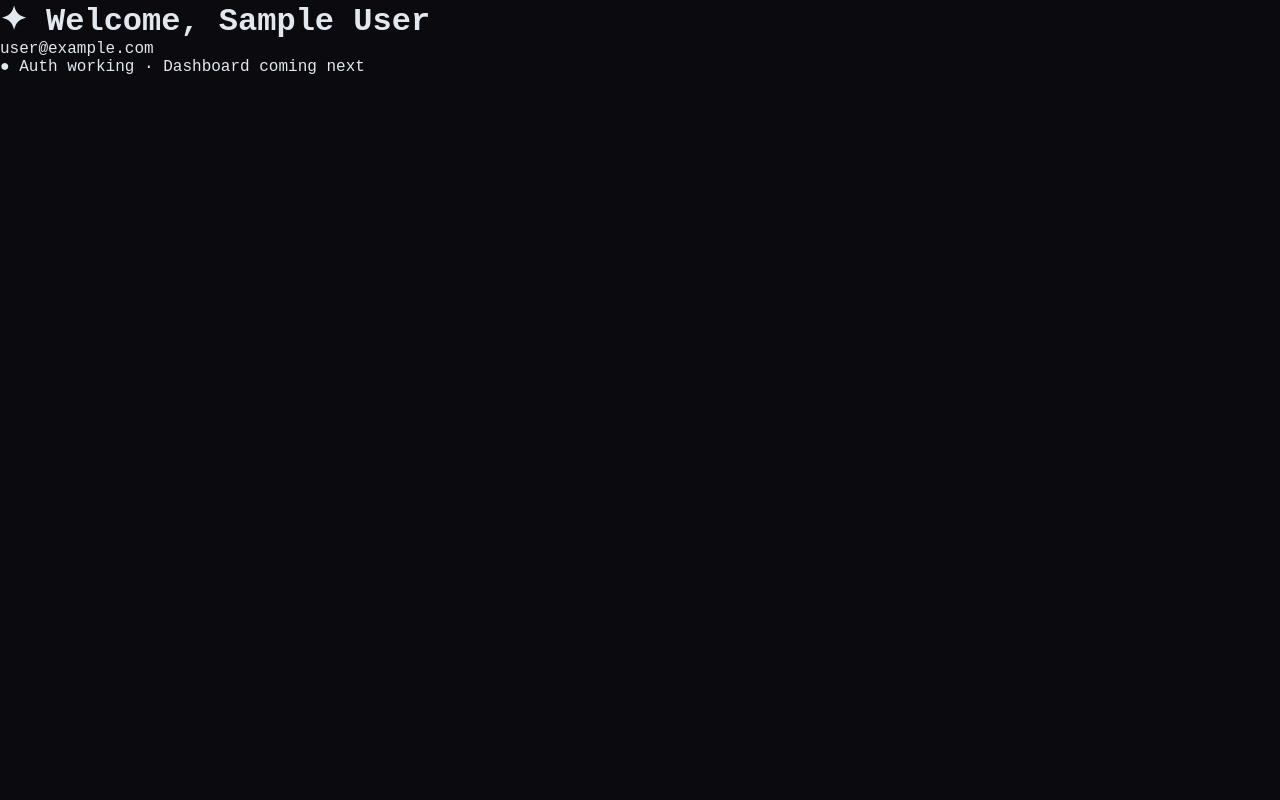
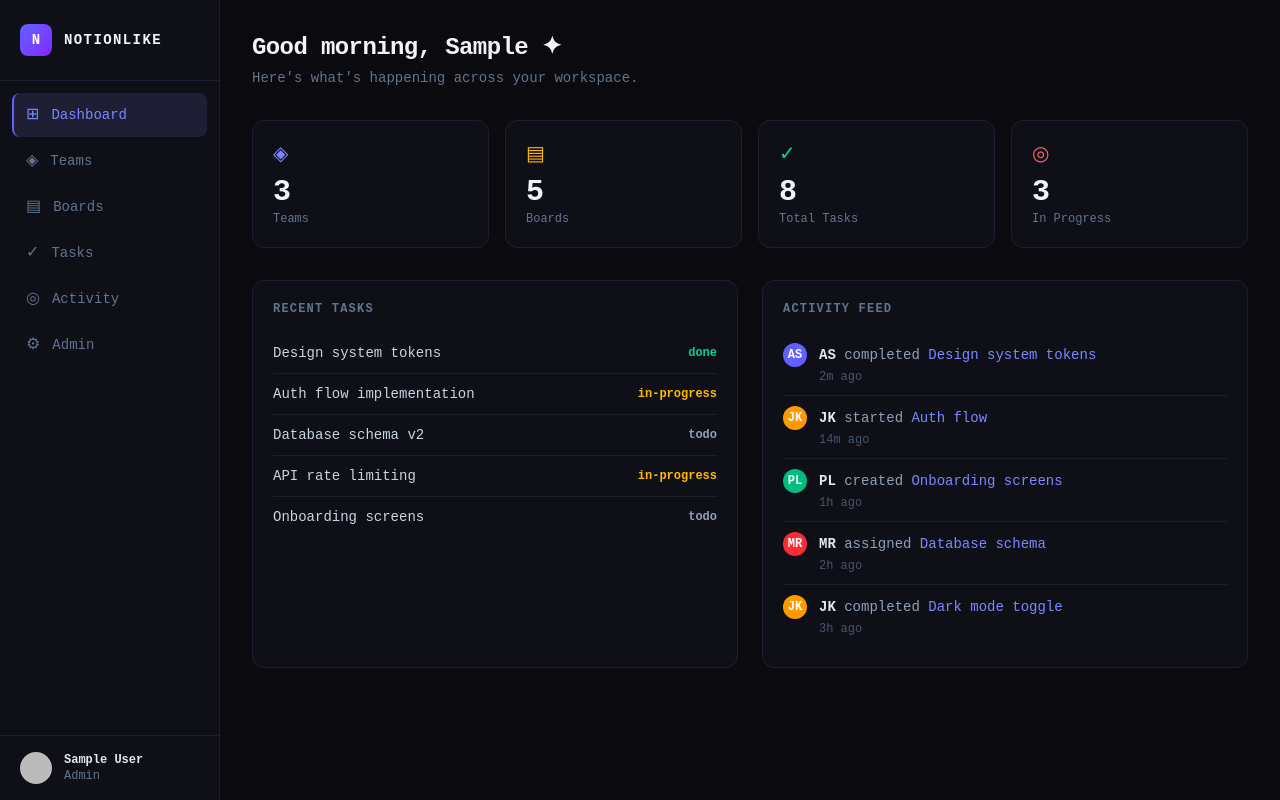
Before and after one commit to aleemm625/saas_dashboard_project, a Next.js app: page /dashboard in a window 1280 px wide. Built offline with nearby package versions, Linux system fonts and the light colour scheme; no server answers; sample sign-in values are in the browser's storage.

Commit message:
feat: dashboard layout + sidebar + dashboard page

```diff
--- /dev/null
+++ b/src/app/dashboard/layout.tsx
@@ -0,0 +1,24 @@
+import { auth } from "@/auth";
+import { redirect } from "next/navigation";
+import Sidebar from "@/components/Sidebar";
+
+type Props = {
+  children: React.ReactNode;
+};
+
+export default async function DashboardLayout({ children }: Props) {
+  const session = await auth();
+
+  if (!session) {
+    redirect("/login");
+  }
+
+  return (
+    <div className="flex h-screen bg-[#0a0a0f] overflow-hidden">
+      <Sidebar user={session.user} />
+      <main className="flex-1 overflow-auto">
+        {children}
+      </main>
+    </div>
+  );
+}
--- a/src/app/dashboard/page.tsx
+++ b/src/app/dashboard/page.tsx
@@ -1,21 +1,93 @@
 import { auth } from "@/auth";
-import { redirect } from "next/navigation";
 
 export default async function DashboardPage() {
   const session = await auth();
 
-  if (!session) redirect("/login");
+  return (
+    <div className="p-8">
+      {/* Header */}
+      <div className="mb-8">
+        <h1 className="text-2xl font-black text-slate-100 tracking-tight">
+          Good morning, {session?.user?.name?.split(" ")[0]} ✦
+        </h1>
+        <p className="text-sm text-slate-500 mt-1">
+          Here's what's happening across your workspace.
+        </p>
+      </div>
 
-  return (
-    <div className="min-h-screen bg-[#0a0a0f] flex items-center justify-center font-mono">
-      <div className="text-center">
-        <h1 className="text-2xl font-black text-slate-100 mb-2">
-          ✦ Welcome, {session.user?.name}
-        </h1>
-        <p className="text-slate-500 text-sm">{session.user?.email}</p>
-        <p className="text-emerald-400 text-xs mt-4">
-          ● Auth working · Dashboard coming next
-        </p>
+      {/* Stats */}
+      <div className="grid grid-cols-4 gap-4 mb-8">
+        {[
+          { label: "Teams", value: "3", icon: "◈", color: "text-indigo-400" },
+          { label: "Boards", value: "5", icon: "▤", color: "text-amber-400" },
+          { label: "Total Tasks", value: "8", icon: "✓", color: "text-emerald-400" },
+          { label: "In Progress", value: "3", icon: "◎", color: "text-red-400" },
+        ].map((stat) => (
+          <div
+            key={stat.label}
+            className="bg-[#0f0f18] border border-[#1e1e30] rounded-xl p-5 relative overflow-hidden"
+          >
+            <div className={`text-xl mb-2 ${stat.color}`}>{stat.icon}</div>
+            <div className="text-3xl font-black text-slate-100 leading-none">
+              {stat.value}
+            </div>
+            <div className="text-xs text-slate-500 mt-1">{stat.label}</div>
+          </div>
+        ))}
+      </div>
+
+      <div className="grid grid-cols-2 gap-6">
+        {/* Recent Tasks */}
+        <div className="bg-[#0f0f18] border border-[#1e1e30] rounded-xl p-5">
+          <div className="text-xs font-bold text-slate-500 tracking-widest mb-4">
+            RECENT TASKS
+          </div>
+          {[
+            { title: "Design system tokens", status: "done", color: "text-emerald-400" },
+            { title: "Auth flow implementation", status: "in-progress", color: "text-amber-400" },
+            { title: "Database schema v2", status: "todo", color: "text-slate-400" },
+            { title: "API rate limiting", status: "in-progress", color: "text-amber-400" },
+            { title: "Onboarding screens", status: "todo", color: "text-slate-400" },
+          ].map((task) => (
+            <div
+              key={task.title}
+              className="flex items-center justify-between py-2.5 border-b border-[#1e1e30] last:border-0"
+            >
+              <span className="text-sm text-slate-300">{task.title}</span>
+              <span className={`text-xs font-bold ${task.color}`}>
+                {task.status}
+              </span>
+            </div>
+          ))}
+        </div>
+
+        {/* Activity Feed */}
+        <div className="bg-[#0f0f18] border border-[#1e1e30] rounded-xl p-5">
+          <div className="text-xs font-bold text-slate-500 tracking-widest mb-4">
+            ACTIVITY FEED
+          </div>
+          {[
+            { user: "AS", action: "completed", target: "Design system tokens", time: "2m ago", color: "bg-indigo-500" },
+            { user: "JK", action: "started", target: "Auth flow", time: "14m ago", color: "bg-amber-500" },
+            { user: "PL", action: "created", target: "Onboarding screens", time: "1h ago", color: "bg-emerald-500" },
+            { user: "MR", action: "assigned", target: "Database schema", time: "2h ago", color: "bg-red-500" },
+            { user: "JK", action: "completed", target: "Dark mode toggle", time: "3h ago", color: "bg-amber-500" },
+          ].map((log, i) => (
+            <div key={i} className="flex gap-3 py-2.5 border-b border-[#1e1e30] last:border-0">
+              <div className={`w-6 h-6 rounded-full ${log.color} flex items-center justify-center text-xs font-bold text-white shrink-0`}>
+                {log.user}
+              </div>
+              <div>
+                <span className="text-sm text-slate-400">
+                  <span className="text-slate-200 font-bold">{log.user}</span>{" "}
+                  {log.action}{" "}
+                  <span className="text-indigo-400">{log.target}</span>
+                </span>
+                <div className="text-xs text-slate-600 mt-0.5">{log.time}</div>
+              </div>
+            </div>
+          ))}
+        </div>
       </div>
     </div>
   );
--- a/src/app/globals.css
+++ b/src/app/globals.css
@@ -1,8 +1,4 @@
-* {
-  margin: 0;
-  padding: 0;
-  box-sizing: border-box;
-}
+@import "tailwindcss";
 
 html, body {
   height: 100%;
--- /dev/null
+++ b/src/components/Sidebar.tsx
@@ -0,0 +1,81 @@
+"use client";
+
+import Link from "next/link";
+import { usePathname } from "next/navigation";
+
+const navItems = [
+  { href: "/dashboard", icon: "⊞", label: "Dashboard" },
+  { href: "/dashboard/teams", icon: "◈", label: "Teams" },
+  { href: "/dashboard/boards", icon: "▤", label: "Boards" },
+  { href: "/dashboard/tasks", icon: "✓", label: "Tasks" },
+  { href: "/dashboard/activity", icon: "◎", label: "Activity" },
+  { href: "/dashboard/admin", icon: "⚙", label: "Admin" },
+];
+
+type User = {
+  name?: string | null;
+  email?: string | null;
+  image?: string | null;
+};
+
+export default function Sidebar({ user }: { user?: User }) {
+  const pathname = usePathname();
+
+  return (
+    <div className="w-[220px] bg-[#0f0f18] border-r border-[#1e1e30] flex flex-col shrink-0">
+
+      {/* Logo */}
+      <div className="px-5 py-6 border-b border-[#1e1e30]">
+        <div className="flex items-center gap-3">
+          <div className="w-8 h-8 bg-gradient-to-br from-indigo-500 to-violet-600 rounded-lg flex items-center justify-center text-sm font-black text-white">
+            N
+          </div>
+          <span className="text-sm font-bold tracking-widest text-slate-100">
+            NOTIONLIKE
+          </span>
+        </div>
+      </div>
+
+      {/* Nav */}
+      <nav className="flex-1 p-3 space-y-0.5">
+        {navItems.map((item) => {
+          const isActive = pathname === item.href;
+          return (
+            <Link
+              key={item.href}
+              href={item.href}
+              className={`flex items-center gap-3 px-3 py-2.5 rounded-lg text-sm font-medium transition-all border-l-2 ${
+                isActive
+                  ? "bg-[#1e1e35] text-indigo-400 border-indigo-500 font-bold"
+                  : "text-slate-500 border-transparent hover:text-slate-300 hover:bg-[#13131f]"
+              }`}
+            >
+              <span className="text-base">{item.icon}</span>
+              {item.label}
+            </Link>
+          );
+        })}
+      </nav>
+
+      {/* User */}
+      <div className="px-5 py-4 border-t border-[#1e1e30] flex items-center gap-3">
+        {user?.image ? (
+          <img
+            src={user.image}
+            alt="avatar"
+            className="w-8 h-8 rounded-full"
+          />
+        ) : (
+          <div className="w-8 h-8 rounded-full bg-indigo-500 flex items-center justify-center text-xs font-bold text-white">
+            {user?.name?.[0] ?? "?"}
+          </div>
+        )}
+        <div>
+          <div className="text-xs font-bold text-slate-200">{user?.name}</div>
+          <div className="text-xs text-slate-500">Admin</div>
+        </div>
+      </div>
+
+    </div>
+  );
+}
```
